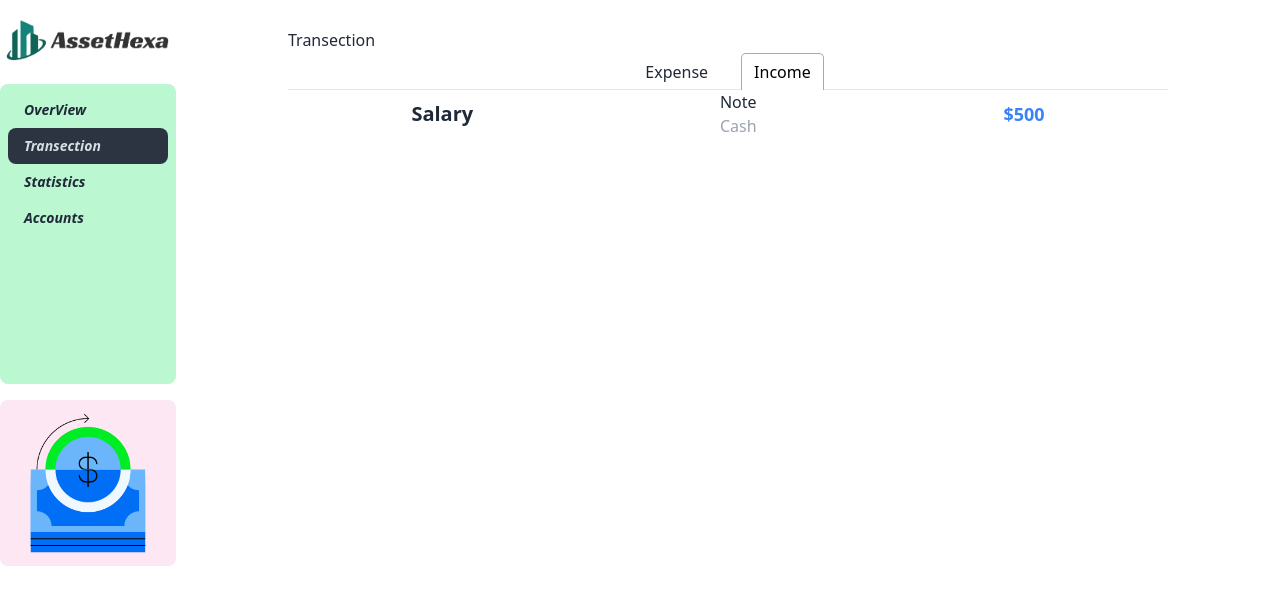
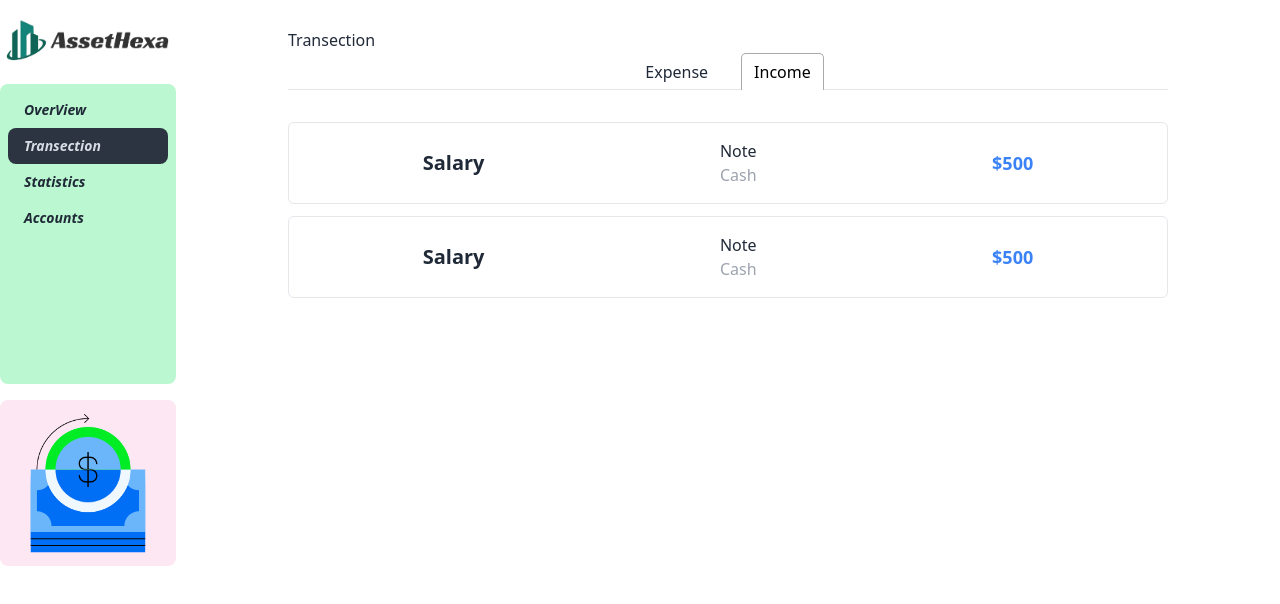
Before and after one commit to NFRIDOY/Asset-Hexa, a React (Vite) app: page /dashboard/transection in a window 1280 px wide. Both pictures are taken after a click on the tab "Income". Shown: the top 604 px of the page. Built offline with nearby package versions, Linux system fonts and the light colour scheme; no server answers.

Commit message:
added border and space in TransectionColumn

```diff
--- a/src/Components/TransectionColumn.jsx
+++ b/src/Components/TransectionColumn.jsx
@@ -1,6 +1,6 @@
 const TransectionColumn = () => {
   return (
-    <div className="flex items-center justify-around">
+    <div className="flex items-center justify-around border rounded-md p-4">
       <h4 className="text-xl font-bold">Salary</h4>
       <div className="felx felx-col">
         <p className="font-medium">Note</p>
--- a/src/Dashboard/Transection.jsx
+++ b/src/Dashboard/Transection.jsx
@@ -13,12 +13,15 @@ const Transection = () => {
         </TabList>
 
         <TabPanel>
-          <div>
+          <div className="mt-8 space-y-3">
             <TransectionColumn />
           </div>
         </TabPanel>
         <TabPanel>
-          <TransectionColumn />
+          <div className="mt-8 space-y-3">
+            <TransectionColumn />
+            <TransectionColumn />
+          </div>
         </TabPanel>
       </Tabs>
     </div>
```
